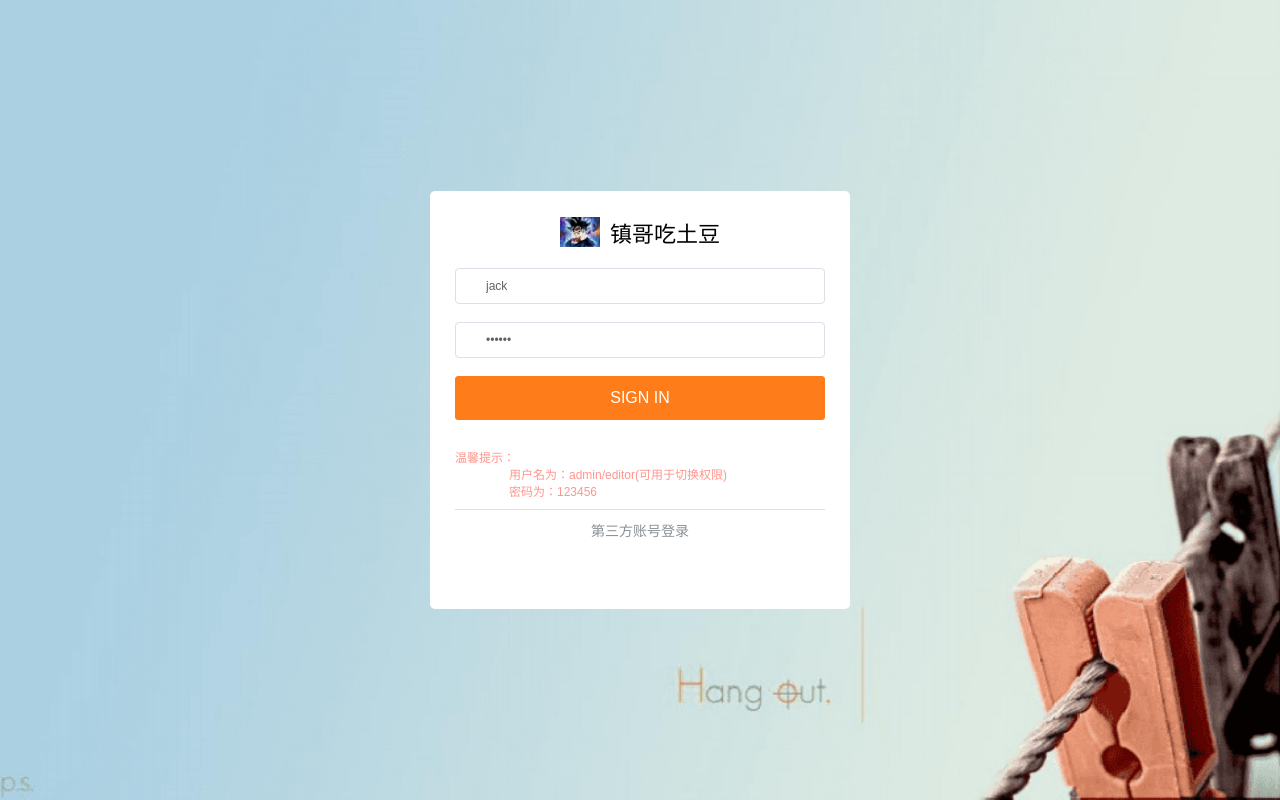
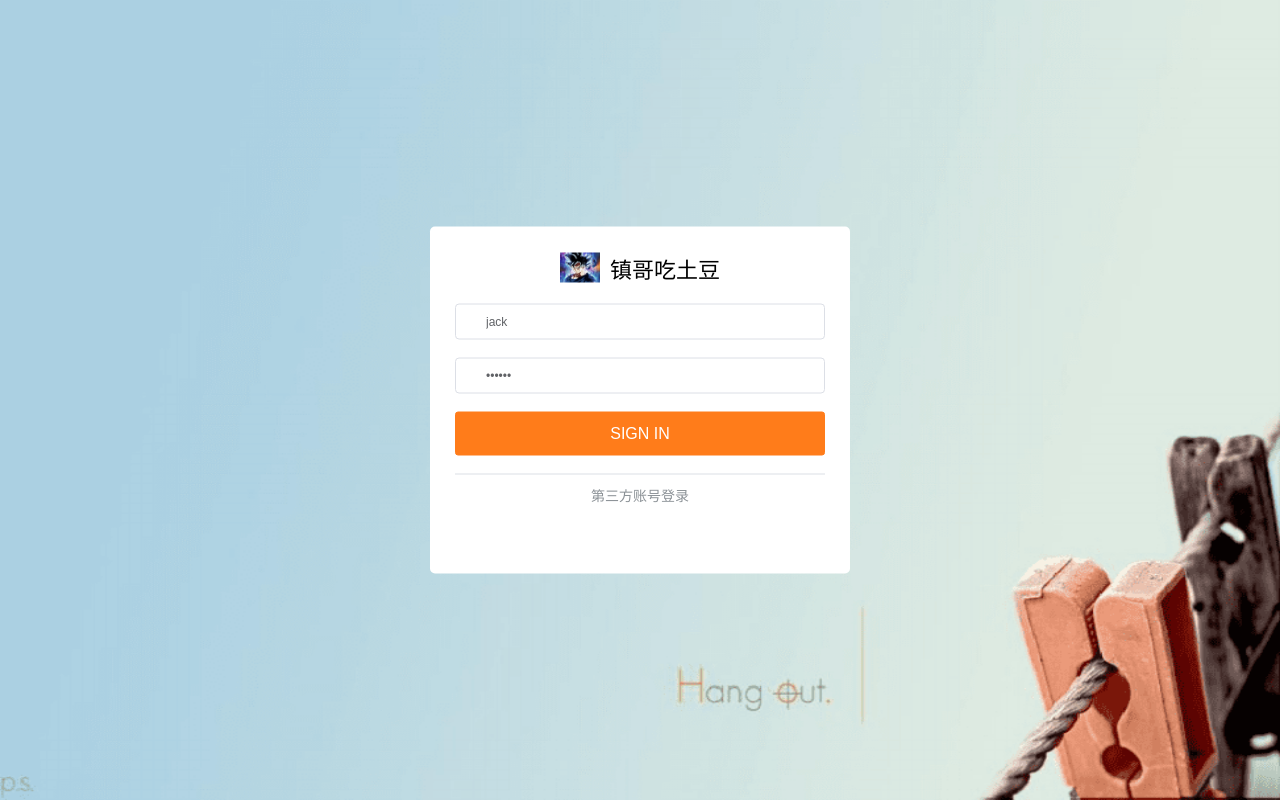
Before and after one commit to llz1990/llz-vue-frontend, a Vue app: page /#/login in a window 1280 px wide. Built offline with nearby package versions, Linux system fonts and the light colour scheme.

Commit message:
修改权限

```diff
--- a/src/api/user.js
+++ b/src/api/user.js
@@ -8,14 +8,6 @@ export function login(params) {
     data:params
   })
 }
-export function logout(params) {
-  return request({
-    url: '/user/logout',
-    method: 'get',
-    data:params
-  })
-}
-
 
 export function getUserInfo(params) {
   return request({
@@ -37,7 +29,7 @@ export function getUserList(reqData) {
 // =================== 此处为真是数据接口 =========================
 export function sysLogin(params) {
   return request({
-    url: '/api/login',
+    url: 'api/login',
     method: 'post',
     data: params
   })
@@ -45,7 +37,7 @@ export function sysLogin(params) {
 
 export function sysGetUserInfo(params) {
   return request({
-    url: '/api/checkToken',
+    url: 'api/checkToken',
     method: 'post',
     data: params
   })
--- a/src/lang/en.js
+++ b/src/lang/en.js
@@ -6,7 +6,7 @@ const zh = {
       editor: 'Editor',
       quit: 'Sign Out',
       hi: 'Hi',
-      index: 'Dashboard',
+      home: 'Dashboard',
       userManage: 'Users',
       share: 'Share',
       infoManage: 'Infos',
--- a/src/lang/zh.js
+++ b/src/lang/zh.js
@@ -6,7 +6,7 @@ const zh = {
       editor: '赵晓编',
       quit: '退出',
       hi: '您好',
-      index: '首页',
+      home: '首页',
       userManage: '用户管理',
       share: '分享功能',
       infoManage: '信息管理',
--- a/src/page/login.vue
+++ b/src/page/login.vue
@@ -18,11 +18,6 @@
 					<el-form-item>
 				    	<el-button type="primary"  @click="submitForm('loginForm')" class="submit_btn">SIGN IN</el-button>
 				  	</el-form-item>
-					<div class="tiparea">
-						<p class="wxtip">温馨提示：</p>
-						<p class="tip">用户名为：admin/editor<span>(可用于切换权限)</span></p>
-						<p class="tip">密码为：123456</p>
-					</div>
 					<div class="sanFangArea">
 						<p class="title">第三方账号登录</p>
 						<ul class="rflex">
@@ -163,17 +158,6 @@
 		}
 	}
 
-	.tiparea{
-		text-align:left;
-		font-size: 12px;
-		color: #FF6C60;
-		opacity: 0.72;
-		padding: 10px 0;
-		.tip{
-			margin-left: 54px;
-		}
-	}
-
 	.form-fade-enter-active, .form-fade-leave-active {
 	  	transition: all 1s;
 	}
--- a/src/router/index.js
+++ b/src/router/index.js
@@ -31,15 +31,12 @@ export const constantRouterMap = [
 	{
 		path: '',
 		component: Layout,
-		redirect: '/index/index',
+		redirect: '/home/index',
 		hidden: true
 	},
-	{ path: '/login', name: 'login', component: () => import('@/page/login'), hidden: true },
-	{ path: '/404', component: () => import('@/page/errorPage/404'), hidden: true },
-	{ path: '/401', component: () => import('@/page/errorPage/401'), hidden: true },
 	{
-		path: '/index',
-		name: 'index',
+		path: '/home',
+		name: 'home',
 		component: Layout,
 		meta: {
 			title: '首页',
@@ -57,7 +54,10 @@ export const constantRouterMap = [
 				component: () => import('@/page/index/index'),
 			}
 		]
-	}
+	},
+	{ path: '/login', name: 'login', component: () => import('@/page/login'), hidden: true },
+	{ path: '/404', component: () => import('@/page/errorPage/404'), hidden: true },
+	{ path: '/401', component: () => import('@/page/errorPage/401'), hidden: true }
 ]
 
 //注册路由
--- a/src/store/modules/user.js
+++ b/src/store/modules/user.js
@@ -1,6 +1,6 @@
 
 import * as mUtils from '@/utils/mUtils'
-import { logout ,getUserInfo } from '@/api/user'  // 导入用户信息相关接口
+import { sysGetUserInfo } from '@/api/user'  // 导入用户信息相关接口
 import { getToken, setToken, removeToken } from '@/utils/auth'
 
 
@@ -37,11 +37,9 @@ const user  = {
       //登出
       LogOut({ commit, reqData }) {
         return new Promise((resolve, reject) => {
-          logout(reqData).then(response => {
-            commit('SET_ROLES', [])
-            removeToken('Token')
-            resolve()
-          })
+          commit('SET_ROLES', [])
+          removeToken('Token')
+          resolve()
         })
       },
       // 动态修改权限;本实例中,role和token是相同的;
@@ -49,7 +47,7 @@ const user  = {
         return new Promise(resolve => {
           const token = role;
           setToken("Token",token)
-          getUserInfo({"token":token}).then(res => {
+          sysGetUserInfo({"token":token}).then(res => {
             let data = res.data.userList;
             commit('SET_ROLES', data.roles)
             commit('SET_NAME', data.name)
```
